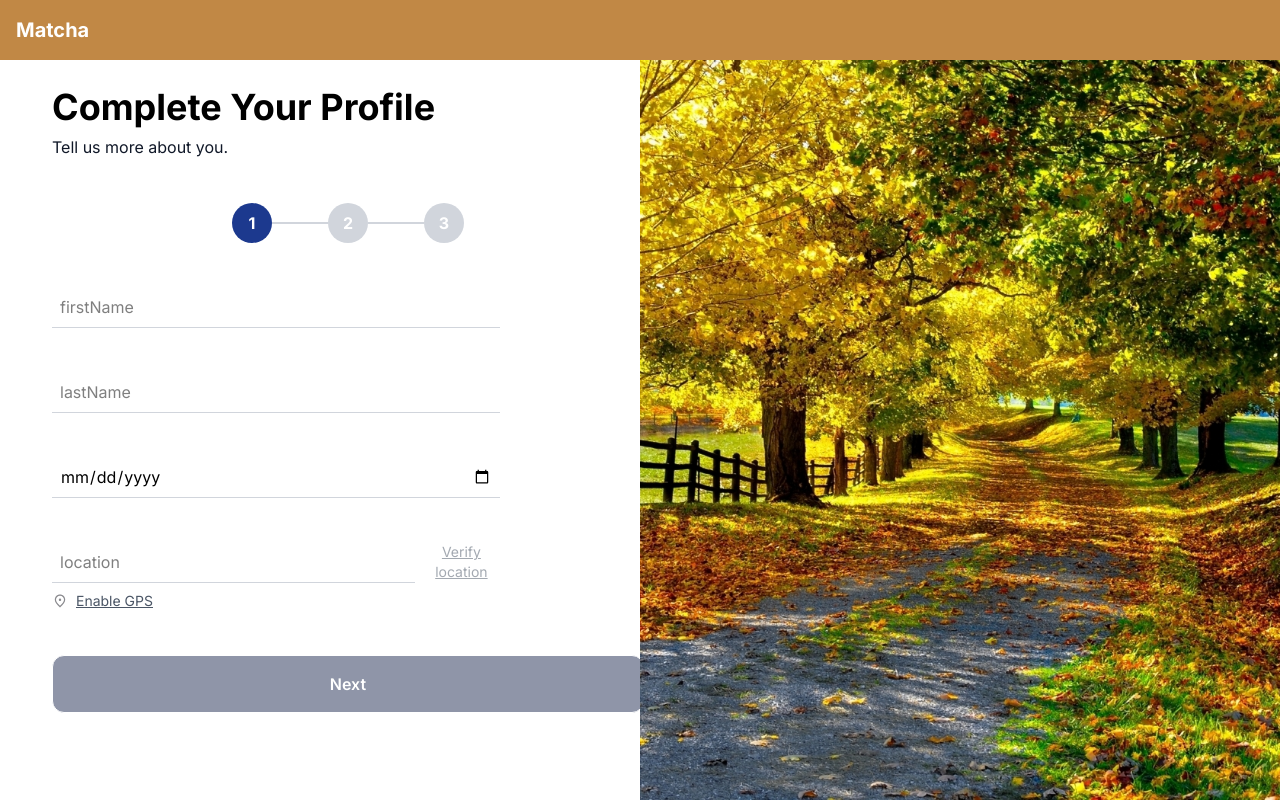
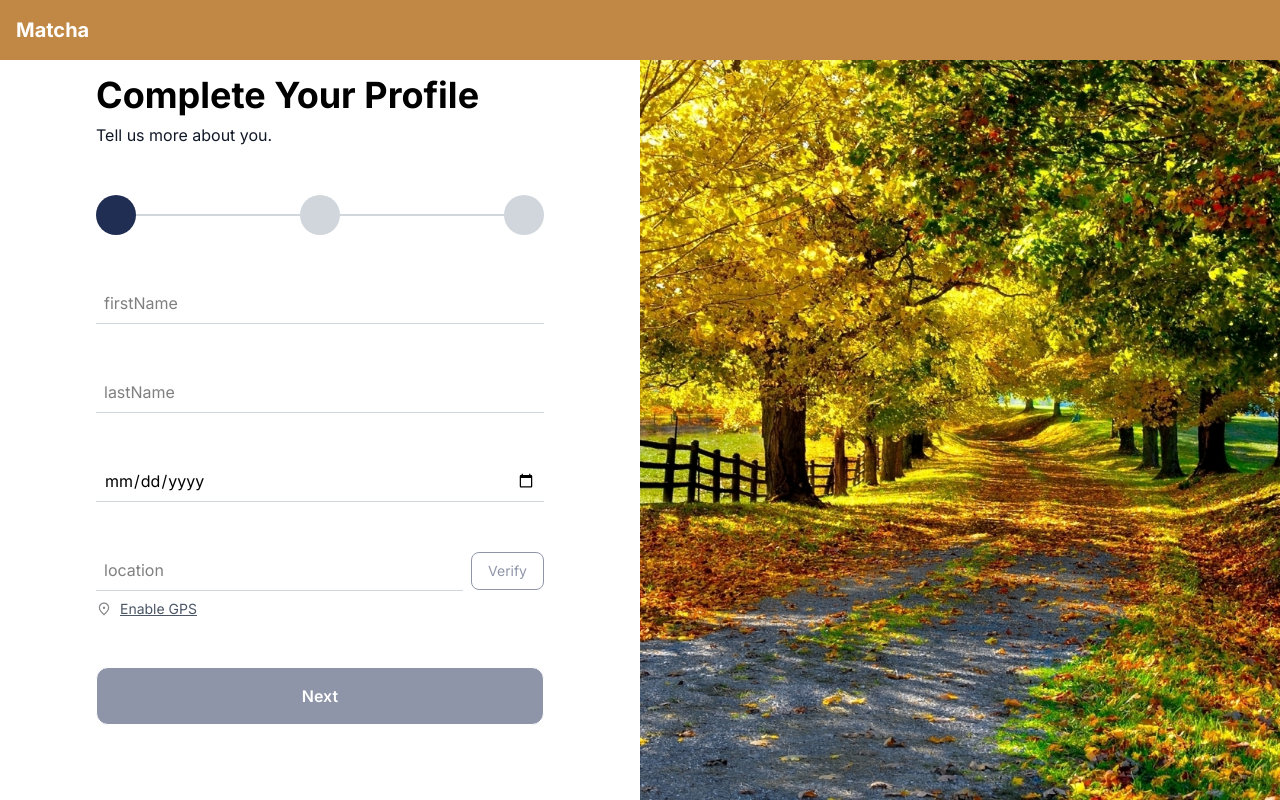
Before and after one commit to 42-matcha-dev/42-matcha, a Next.js app in the folder frontend/: page /register in a window 1280 px wide. Built offline with nearby package versions, Linux system fonts and the light colour scheme.

Commit message:
update: basic form style

```diff
--- a/frontend/src/app/(auth)/layout.tsx
+++ b/frontend/src/app/(auth)/layout.tsx
@@ -13,7 +13,7 @@ export default function AuthLayout({
       <Header />
       <div className="flex flex-col lg:flex-row flex-1">
         {/* Zone gauche = contenu spécifique */}
-        <div className="flex justify-center items-center w-full lg:w-1/2 bg-white text-black">
+        <div className="flex px-8 lg:px-16 mt-32 lg:mt-0 justify-center items-center w-full lg:w-1/2 bg-white text-black">
           {children}
         </div>
 
--- a/frontend/src/app/(auth)/register/page.tsx
+++ b/frontend/src/app/(auth)/register/page.tsx
@@ -124,7 +124,7 @@ function RegisterFormStepperContent() {
   ];
 
   return (
-    <div className="relative w-full max-w-2xl mx-auto p-6  min-h-[600px]">
+    <div className="relative w-full max-w-md mx-auto min-h-[600px]">
       <AnimatePresence mode="wait" custom={direction}>
         <motion.div
           key={currentStep}
@@ -147,7 +147,7 @@ function RegisterFormStepperContent() {
 
 export default function RegisterFormStepper() {
   return (
-    <Suspense fallback={<div className="relative w-full max-w-2xl mx-auto p-6 min-h-[600px] flex items-center justify-center">Loading...</div>}>
+    <Suspense fallback={<div className="relative w-full max-w-md mx-auto min-h-[600px] flex items-center justify-center">Loading...</div>}>
       <RegisterFormStepperContent />
     </Suspense>
   );
--- a/frontend/src/app/components/Buttons/NextButton.tsx
+++ b/frontend/src/app/components/Buttons/NextButton.tsx
@@ -13,7 +13,7 @@ const NextButton = ({text, onClick, type = "submit", disabled = false}: NextButt
             type={type}
             onClick={onClick}
             disabled={disabled}
-            className="w-full text-white font-semibold border bg-secondary rounded-xl p-4 hover:bg-secondary-hover active:bg-secondary-active disabled:opacity-50 disabled:cursor-not-allowed disabled:hover:bg-secondary-hover"
+            className="w-full text-white font-semibold border bg-secondary rounded-xl p-4 hover:bg-secondary-hover active:bg-secondary-active disabled:opacity-50 disabled:cursor-not-allowed disabled:hover:bg-secondary"
         >
             {text}
         </button>
--- a/frontend/src/app/components/InputForm.tsx
+++ b/frontend/src/app/components/InputForm.tsx
@@ -18,7 +18,7 @@ interface InputFormProps extends Omit<React.InputHTMLAttributes<HTMLInputElement
 
 const InputForm = ({label, type, error, ...props}: InputFormProps) => {
   return (
-    <div className="flex flex-col gap-2 w-full max-w-md">
+    <div className="flex flex-col gap-2 w-full">
         <input
             className="border-b border-gray-300 p-2 w-full focus:outline-none "
             type={type}
--- a/frontend/src/app/components/SignupForms/RegisterBasicForm.tsx
+++ b/frontend/src/app/components/SignupForms/RegisterBasicForm.tsx
@@ -34,7 +34,7 @@ function RegisterBasicFormContent({ onNext, updateData, defaultValues }: Props)
   const [geocodingLoading, setGeocodingLoading] = useState(false);
   const [lastVerifiedLocation, setLastVerifiedLocation] = useState<string | null>(null);
 
-  const { register, handleSubmit, formState: { errors }, setValue, watch} = useForm<RegisterBasicSchema>({
+  const { register, handleSubmit, formState: { errors }, setValue, watch } = useForm<RegisterBasicSchema>({
     resolver: zodResolver(registerBasicSchema),
     mode: "onBlur",
     defaultValues: {
@@ -74,8 +74,8 @@ function RegisterBasicFormContent({ onNext, updateData, defaultValues }: Props)
   useEffect(() => {
     if (lastVerifiedLocation && currentLocation !== lastVerifiedLocation) {
       setLastVerifiedLocation(null);
-      setValue("latitude", 0, { shouldValidate: false});
-      setValue("longitude", 0, { shouldValidate: false});
+      setValue("latitude", 0, { shouldValidate: false });
+      setValue("longitude", 0, { shouldValidate: false });
     }
   }, [currentLocation])
 
@@ -201,27 +201,33 @@ function RegisterBasicFormContent({ onNext, updateData, defaultValues }: Props)
   return (
     <form
       onSubmit={handleSubmit(onSubmit)}
-        className="flex flex-col items-left w-full m-7 gap-11">
-          <Title title="Complete Your Profile" subTitle="Tell us more about you."/>
+      className="flex flex-col w-full gap-12">
+      <Title title="Complete Your Profile" subTitle="Tell us more about you." />
       <Stepper currentStep="0" />
-          <InputForm label="firstName" type="text" error={errors.firstName} {...register("firstName")}/>
-          <InputForm label="lastName" type="text" error={errors.lastName}{...register("lastName")}/>
+      <InputForm label="firstName" type="text" error={errors.firstName} {...register("firstName")} />
+      <InputForm label="lastName" type="text" error={errors.lastName}{...register("lastName")} />
       <InputForm label="birthday" type="date" error={errors.birthday}{...register("birthday")} />
-          <div className="flex flex-col gap-2 w-full max-w-md">
-            <div className="flex flex-row gap-2 w-full">
+      <div className="flex flex-col gap-2 w-full">
+        <div className="flex items-center gap-2 w-full">
+          <div className="flex-1">
             <InputForm
               label="location"
               type="text"
               error={errors.location}
               {...register("location")}
             />
+          </div>
+
           <button
             type="button"
             onClick={() => geocodeLocation(currentLocation)}
             disabled={!currentLocation || geocodingLoading}
-                className="flex items-center gap-2 text-sm text-gray-600 hover:text-gray-800 underline self-start disabled:opacity-50"
+            className="px-4 py-2 rounded-lg border border-secondary text-secondary text-sm
+              hover:bg-secondary hover:text-white
+              active:bg-[#18233F] active:text-white
+              disabled:opacity-50 disabled:cursor-not-allowed"
           >
-                {geocodingLoading ? "Verifying location..." : "Verify location"}
+            {geocodingLoading ? "Checking..." : "Verify"}
           </button>
         </div>
 
@@ -275,7 +281,7 @@ function RegisterBasicFormContent({ onNext, updateData, defaultValues }: Props)
 export default function RegisterBasicForm(props: Props) {
   return (
     <Suspense fallback={<div>Loading...</div>}>
-      <RegisterBasicFormContent {...props}/>
+      <RegisterBasicFormContent {...props} />
     </Suspense>
   );
 }
--- a/frontend/src/app/components/Stepper.jsx
+++ b/frontend/src/app/components/Stepper.jsx
@@ -4,27 +4,26 @@ const Stepper = ({ currentStep }) => {
   const steps = ["Infos", "Profil", "Confirmation"];
 
   return (
-    <div className="flex items-center justify-center">
+    <div className="flex items-center w-full">
       {steps.map((label, index) => (
-        <div key={index} className="flex items-center">
-          {/* Cercle */}
+        <React.Fragment key={index}>
+          {/* Circle */}
           <div
-            className={`w-10 h-10 rounded-full flex items-center justify-center font-bold text-white
-              ${index <= currentStep ? "bg-blue-900" : "bg-gray-300"}
+            className={`w-10 h-10 rounded-full flex items-center justify-center font-bold text-white shrink-0
+              ${index <= currentStep ? "bg-secondary" : "bg-gray-300"}
             `}
           >
-            {index + 1}
           </div>
 
-          {/* Ligne entre les cercles (sauf le dernier) */}
+          {/* Connector */}
           {index < steps.length - 1 && (
             <div
-              className={`h-0.5 w-14 transition-colors duration-300
-                ${index < currentStep ? "bg-blue-900" : "bg-gray-300"}
+              className={`flex-1 h-0.5 transition-colors duration-300
+                ${index < currentStep ? "bg-secondary" : "bg-gray-300"}
               `}
-            ></div>
+            />
           )}
-        </div>
+        </React.Fragment>
       ))}
     </div>
   );
```
Lines whose indentation alone changed are shown as unchanged.
